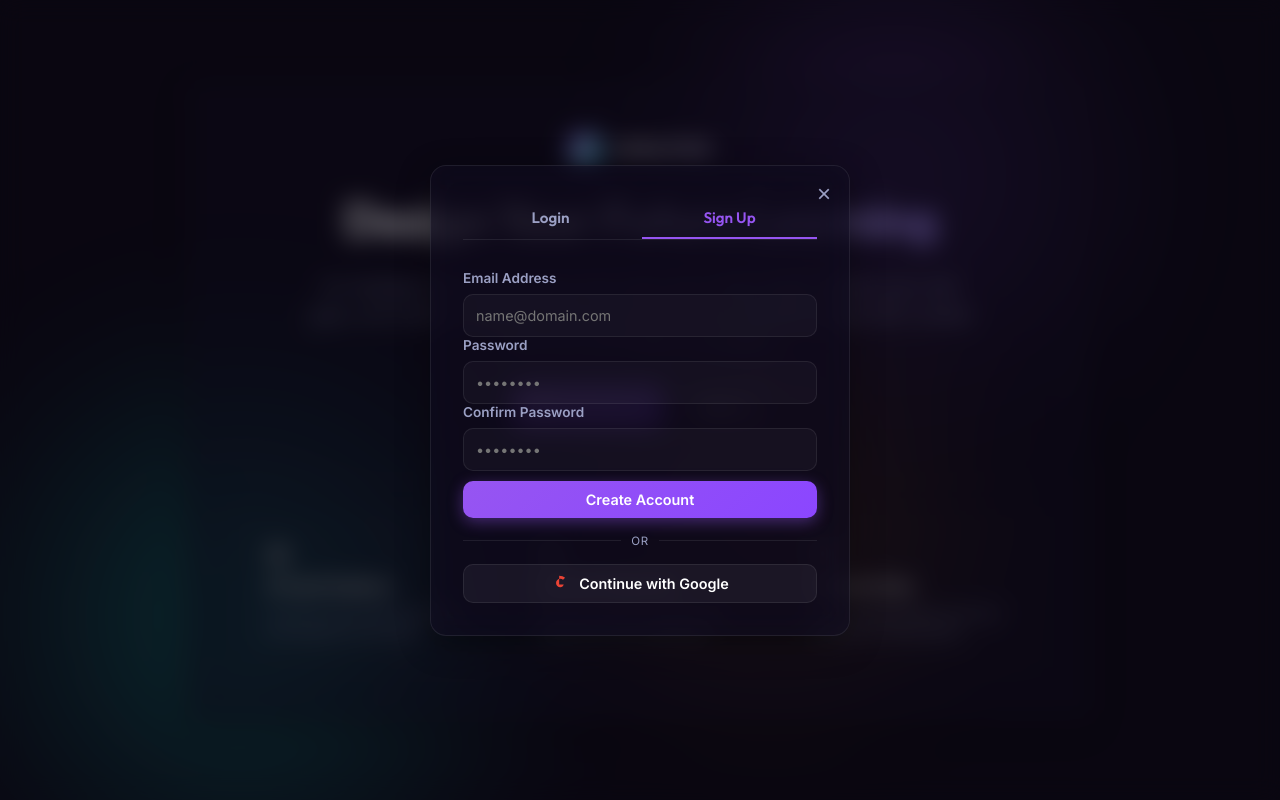
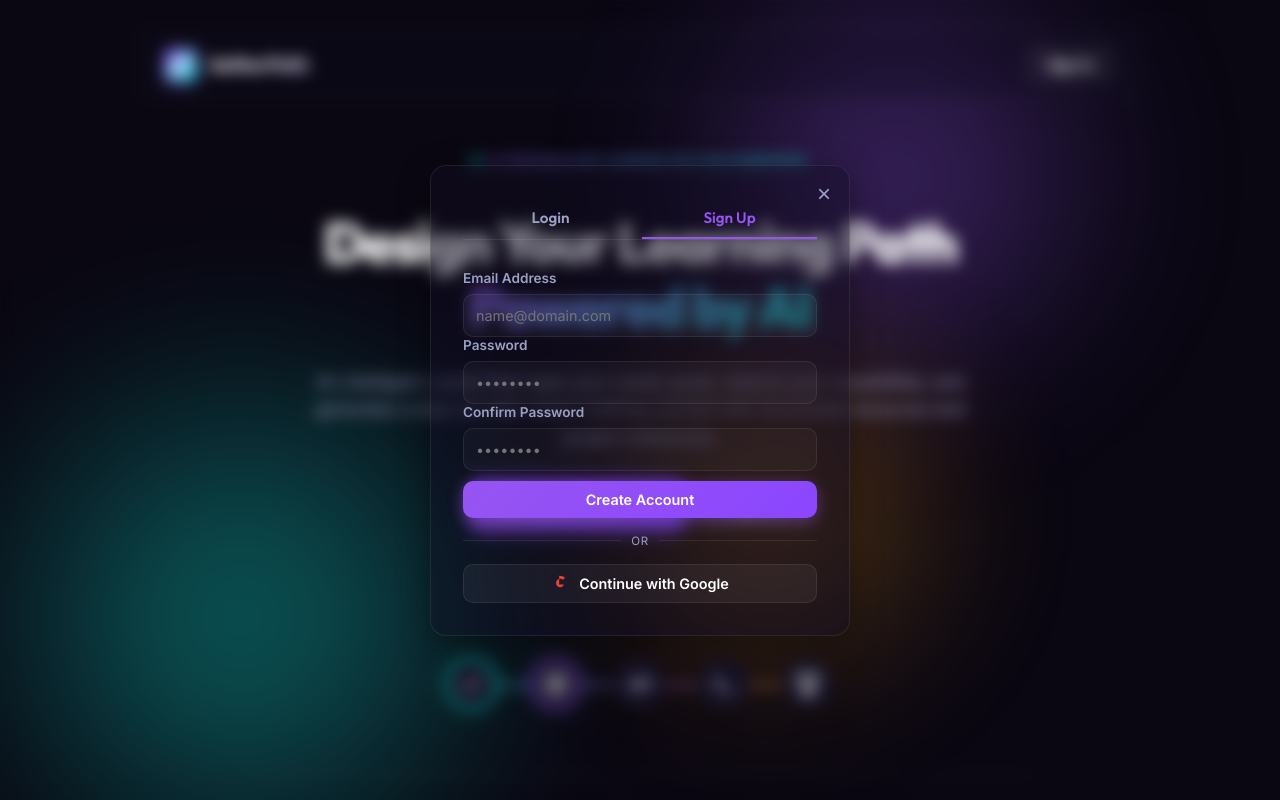
Before and after one commit to ShaikMuktharBasha/HCLTech_Amplified_Challenge, a website built with Vite: page index.html in a window 1280 px wide. Shown: the top 800 px of the page. Built offline with nearby package versions, Linux system fonts and the light colour scheme.

Commit message:
design: redesign landing page to a premium SaaS welcome page and disable modal overlay dimming

```diff
--- a/index.html
+++ b/index.html
@@ -30,38 +30,71 @@
 
   <!-- LANDING PAGE VIEW -->
   <div id="landing-view" class="landing-container animate-fade-in">
-    <div class="landing-hero glass-panel">
+    <!-- Landing Navigation Bar -->
+    <header class="landing-nav">
       <div class="landing-brand">
         <div class="brand-logo">
           <i data-lucide="sparkles"></i>
         </div>
         <span class="brand-name">AetherPath</span>
       </div>
-      <h1 class="landing-hero-title">Design Your Future Learning</h1>
-      <p class="landing-hero-desc">An intelligent learning assistant that maps your career goals, detects your skill gaps, and outlines a step-by-step personalized learning path loaded with curated resources and hands-on projects.</p>
+      <button class="btn btn-secondary" id="landing-btn-login-nav">Sign In</button>
+    </header>
+
+    <div class="landing-hero">
+      <div class="promo-badge">
+        <span class="badge-dot"></span>
+        <span class="badge-text">AI Personalized Learning Path Recommender</span>
+      </div>
+
+      <h1 class="landing-hero-title">Design Your Learning Path <br><span class="gradient-text">Powered by AI</span></h1>
+      <p class="landing-hero-desc">An intelligent copilot that maps your career goals, detects your capabilities, and generates a step-by-step visual roadmap packed with structured resources and project milestones.</p>
 
       <div class="landing-actions">
-        <button class="btn btn-primary btn-with-icon" id="landing-btn-get-started">
-          <i data-lucide="compass"></i> Get Started
+        <button class="btn btn-primary btn-with-icon" id="landing-btn-get-started" style="padding: 14px 28px; font-size: 1rem; border-radius: var(--border-radius-md);">
+          Get Started Free <i data-lucide="arrow-right"></i>
         </button>
-        <button class="btn btn-secondary" id="landing-btn-login">Sign In</button>
+        <button class="btn btn-secondary" id="landing-btn-login" style="padding: 14px 28px; font-size: 1rem; border-radius: var(--border-radius-md);">
+          Sign In
+        </button>
+      </div>
+
+      <!-- Roadmap Flow Illustration -->
+      <div class="landing-preview">
+        <div class="flow-illustration">
+          <div class="flow-node completed">
+            <i data-lucide="check"></i>
+          </div>
+          <div class="flow-node active">
+            <i data-lucide="compass"></i>
+          </div>
+          <div class="flow-node">
+            <i data-lucide="code-2"></i>
+          </div>
+          <div class="flow-node">
+            <i data-lucide="terminal"></i>
+          </div>
+          <div class="flow-node">
+            <i data-lucide="trophy"></i>
+          </div>
+        </div>
       </div>
 
       <div class="landing-features">
         <div class="landing-feature-card">
           <i data-lucide="bot"></i>
           <h4>AI Coach Guidance</h4>
-          <p>Converse with Aetheria to refine and sequence your goals.</p>
+          <p>Converse with Aetheria, our Groq-powered copilot, to outline, refine, and adapt your learning curriculum in real-time.</p>
         </div>
         <div class="landing-feature-card">
           <i data-lucide="activity"></i>
           <h4>Skill Gap Diagnostics</h4>
-          <p>Identify missing competencies required for your dream job.</p>
+          <p>Analyze your background dynamically to bypass introductory concepts and target missing advanced competencies.</p>
         </div>
         <div class="landing-feature-card">
           <i data-lucide="milestone"></i>
           <h4>Milestone Maps</h4>
-          <p>Enforce prerequisites and track progress on real projects.</p>
+          <p>Track your sequential progress through prerequisite blocks, curated reference materials, and hands-on repository projects.</p>
         </div>
       </div>
     </div>
--- a/src/main.js
+++ b/src/main.js
@@ -269,6 +269,12 @@ document.addEventListener('DOMContentLoaded', () => {
 
   landingGetStarted.addEventListener('click', () => openAuth('signup'));
   landingLogin.addEventListener('click', () => openAuth('login'));
+
+  const landingLoginNav = document.getElementById('landing-btn-login-nav');
+  if (landingLoginNav) {
+    landingLoginNav.addEventListener('click', () => openAuth('login'));
+  }
+
   authClose.addEventListener('click', () => authOverlay.classList.remove('active'));
 
   authTabLogin.addEventListener('click', () => openAuth('login'));
--- a/src/style.css
+++ b/src/style.css
@@ -1754,8 +1754,8 @@ h1, h2, h3, h4, h5, h6 {
   left: 0;
   width: 100vw;
   height: 100vh;
-  background: rgba(10, 7, 18, 0.6);
-  backdrop-filter: blur(12px);
+  background: transparent;
+  backdrop-filter: blur(8px);
   z-index: 100;
   display: none;
   align-items: center;
@@ -2011,19 +2011,54 @@ h1, h2, h3, h4, h5, h6 {
 /* Landing Page Hero Grid */
 .landing-container {
   display: flex;
-  align-items: center;
-  justify-content: center;
+  flex-direction: column;
+  align-items: center;
+  justify-content: flex-start;
   min-height: 100vh;
-  padding: 40px 20px;
+  padding: 30px 20px 80px 20px;
   position: relative;
   z-index: 10;
   overflow-y: auto;
+  background: radial-gradient(circle at 50% 10%, rgba(var(--primary-hsl), 0.12) 0%, rgba(0,0,0,0) 60%),
+              radial-gradient(circle at 10% 85%, rgba(var(--secondary-hsl), 0.08) 0%, rgba(0,0,0,0) 50%);
+}
+
+.landing-container::before {
+  content: "";
+  position: absolute;
+  top: 0;
+  left: 0;
+  right: 0;
+  bottom: 0;
+  background-image: linear-gradient(rgba(255, 255, 255, 0.015) 1px, transparent 1px),
+                    linear-gradient(90deg, rgba(255, 255, 255, 0.015) 1px, transparent 1px);
+  background-size: 45px 45px;
+  background-position: center top;
+  mask-image: radial-gradient(ellipse 60% 50% at 50% 30%, #000 70%, transparent 100%);
+  -webkit-mask-image: radial-gradient(ellipse 60% 50% at 50% 30%, #000 70%, transparent 100%);
+  pointer-events: none;
+  z-index: -1;
+}
+
+/* Landing Nav Bar */
+.landing-nav {
+  width: 100%;
+  max-width: 1000px;
+  display: flex;
+  align-items: center;
+  justify-content: space-between;
+  padding: 14px 24px;
+  margin-bottom: 50px;
+  border: 1px solid var(--panel-border);
+  backdrop-filter: var(--glass-blur);
+  -webkit-backdrop-filter: var(--glass-blur);
+  border-radius: var(--border-radius-md);
+  background: rgba(18, 14, 36, 0.3);
 }
 
 .landing-hero {
   max-width: 900px;
   width: 100%;
-  padding: 50px;
   text-align: center;
   display: flex;
   flex-direction: column;
@@ -2061,23 +2096,62 @@ h1, h2, h3, h4, h5, h6 {
   letter-spacing: -0.01em;
 }
 
-.landing-hero-title {
-  font-size: 3rem;
-  font-weight: 800;
-  letter-spacing: -0.03em;
-  background: linear-gradient(to right, #ffffff 30%, #a48aff 100%);
+/* Promo Badge */
+.promo-badge {
+  display: inline-flex;
+  align-items: center;
+  gap: 8px;
+  background: rgba(var(--primary-hsl), 0.1);
+  border: 1px solid rgba(var(--primary-hsl), 0.2);
+  padding: 6px 14px;
+  border-radius: 99px;
+  margin-bottom: 8px;
+  animation: pulse-border 3s infinite;
+}
+
+@keyframes pulse-border {
+  0%, 100% { border-color: rgba(var(--primary-hsl), 0.2); }
+  50% { border-color: rgba(var(--primary-hsl), 0.5); }
+}
+
+.promo-badge .badge-dot {
+  width: 6px;
+  height: 6px;
+  background: var(--secondary);
+  border-radius: 50%;
+  box-shadow: 0 0 8px var(--secondary);
+}
+
+.promo-badge .badge-text {
+  font-size: 0.73rem;
+  font-weight: 600;
+  letter-spacing: 0.05em;
+  text-transform: uppercase;
+  background: linear-gradient(135deg, var(--primary), var(--secondary));
   -webkit-background-clip: text;
   -webkit-text-fill-color: transparent;
-  line-height: 1.1;
-  max-width: 750px;
-}
-
-[data-theme="light"] .landing-hero-title {
-  background: linear-gradient(to right, var(--text-main) 30%, var(--primary) 100%);
+}
+
+/* Gradient Text */
+.gradient-text {
+  background: linear-gradient(135deg, var(--primary) 0%, var(--secondary) 100%);
   -webkit-background-clip: text;
   -webkit-text-fill-color: transparent;
 }
 
+.landing-hero-title {
+  font-size: 3.5rem;
+  font-weight: 800;
+  letter-spacing: -0.04em;
+  line-height: 1.15;
+  text-align: center;
+  max-width: 800px;
+}
+
+[data-theme="light"] .landing-hero-title {
+  /* Inherits correctly */
+}
+
 .landing-hero-desc {
   font-size: 1.08rem;
   color: var(--text-muted);
@@ -2090,6 +2164,80 @@ h1, h2, h3, h4, h5, h6 {
   align-items: center;
   gap: 16px;
   margin-bottom: 12px;
+}
+
+/* Mockup preview path */
+.landing-preview {
+  margin-top: 24px;
+  width: 100%;
+  max-width: 800px;
+  height: 180px;
+  border-radius: var(--border-radius-lg);
+  position: relative;
+  overflow: hidden;
+  background: radial-gradient(circle at center, rgba(var(--primary-hsl), 0.04) 0%, transparent 70%);
+  display: flex;
+  align-items: center;
+  justify-content: center;
+  border-bottom: 1px solid var(--panel-border);
+}
+
+/* Node flow illustration in CSS */
+.flow-illustration {
+  display: flex;
+  align-items: center;
+  gap: 36px;
+  position: relative;
+}
+
+.flow-illustration::before {
+  content: "";
+  position: absolute;
+  top: 50%;
+  left: 20px;
+  right: 20px;
+  height: 2px;
+  background: linear-gradient(90deg, var(--secondary), var(--primary), var(--warning));
+  z-index: 1;
+}
+
+.flow-node {
+  width: 48px;
+  height: 48px;
+  border-radius: 50%;
+  background: var(--bg-secondary);
+  border: 2px solid var(--panel-border);
+  display: flex;
+  align-items: center;
+  justify-content: center;
+  position: relative;
+  z-index: 2;
+  box-shadow: var(--panel-shadow);
+  transition: all 0.3s ease;
+}
+
+.flow-node.active {
+  border-color: var(--primary);
+  box-shadow: 0 0 16px var(--primary-glow);
+}
+
+.flow-node.active i {
+  color: var(--primary);
+}
+
+.flow-node.completed {
+  border-color: var(--secondary);
+  box-shadow: 0 0 16px var(--secondary-glow);
+}
+
+.flow-node.completed i {
+  color: var(--secondary);
+}
+
+.flow-node i {
+  width: 18px;
+  height: 18px;
+  color: var(--text-muted);
 }
 
 .landing-features {
@@ -2097,7 +2245,6 @@ h1, h2, h3, h4, h5, h6 {
   grid-template-columns: repeat(3, 1fr);
   gap: 20px;
   width: 100%;
-  border-top: 1px solid var(--panel-border);
   padding-top: 36px;
   margin-top: 12px;
 }
```
